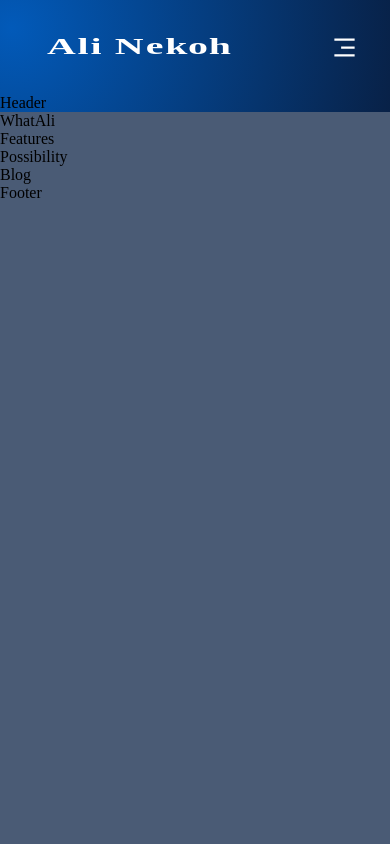
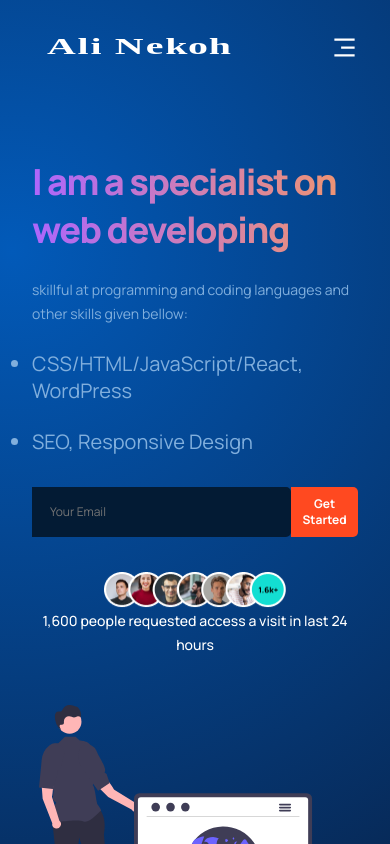
Before and after one commit to aliniko/Ali-Nekoh-React-Portfolio-, a React (Create React App) app: page / in a window 390 px wide. Shown: the top 844 px of the page. Built offline with nearby package versions, Linux system fonts and the light colour scheme.

Commit message:
header completed with small devices also

```diff
--- a/src/containers/header/Header.jsx
+++ b/src/containers/header/Header.jsx
@@ -1,10 +1,33 @@
 import React from 'react'
 import './header.css';
+import people from '../../assets/people.png';
+import ali from '../../assets/ali.svg';
+
 
 const Header = () => {
     return (
-        <div>
-            Header
+        <div className='nekoh__header section__padding id="home'>
+            <div className='nekoh__header-content'>
+                <h1 className='gradient__text'>I am a specialist on web developing </h1>
+                <p>skillful at programming and coding languages and other skills given bellow:</p>
+                <ul>
+                    <li>CSS/HTML/JavaScript/React, WordPress</li>
+                    <li>SEO, Responsive Design</li>
+                </ul>
+                <div className='nekoh__header-content__input'>
+                <input type="email" placeholder='Your Email' />
+                <button type="button"> Get Started</button>
+                </div>
+            <div className='nekoh__header-content__people'>
+                <img src={people} alt="" />
+                <p>1,600 people requested access a visit in last 24 hours</p>
+            </div>
+            </div>
+
+            <div className='nekoh__header-image'>
+                <img src={ali} alt="ali" />
+            </div>
+
         </div>
     )
 }
--- a/src/containers/header/header.css
+++ b/src/containers/header/header.css
@@ -0,0 +1,161 @@
+.nekoh__header{
+    display: flex;
+}
+
+.nekoh__header-content {
+    flex: 1;
+    display: flex;
+    justify-content: center;
+    align-items: flex-start;
+    flex-direction: column;
+    margin-right: 3rem;
+}
+
+.nekoh__header-content h1 {
+    font-family: var(--font-family);
+    font-weight: 800;
+    font-size: 62px;
+    line-height: 75px;
+    letter-spacing: -0.04em;
+}
+
+.nekoh__header-content p,
+.nekoh__header-content li {
+    font-family: var(--font-family);
+    font-size: normal;
+    font-weight: normal;
+    font-size: 20px;
+    line-height: 27px;
+    color: var(--color-text);
+    margin-top: 1.5rem;
+}
+
+.nekoh__header-content__input {
+    width: 100%;
+    margin: 2rem 0 .1rem;
+    display: flex;
+}
+
+.nekoh__header-content__input input {
+    flex: 2;
+    width: 100%;
+    min-height: 50px;
+    font-family: var(--font-family);
+    font-size: 20px;
+    line-height: 27px;
+    background: var(--color-footer);
+    border: 2px solid var(--color-footer);
+    padding: 0 1rem;
+    outline: none;
+    color: #fff;
+    border-top-right-radius: 5px;
+    border-bottom-right-radius: 5px;
+}
+
+.nekoh__header-content__input button {
+    flex: 0.6;
+    width: 100%;
+    min-height: 50px;
+    background: #ff4920;
+    font-family: var(--font-family);
+    font-size: normal;
+    font-weight: bold;
+    font-size: 20px;
+    line-height: 27px;
+    color: #ffffff;
+    border: none;
+    border-top-right-radius: 5px;
+    border-bottom-right-radius: 5px;
+}
+
+.nekoh__header-content__people {
+    width: 100%;
+    display: flex;
+    justify-content: flex-start;
+    align-items: center;
+    margin-top: 2rem;
+}
+
+.nekoh__header-content__people img {
+    width: 181.79px;
+    height: 38px;
+}
+
+.nekoh__header-content__people p {
+    margin: 0 0 0 1rem;
+    font-family: var(--font-family);
+    font-weight: 500;
+    font-size: 12px;
+    line-height: 38px;
+    color: #ffffff;
+    text-align: center;
+}
+
+.nekoh__header-image {
+    flex: 1;
+    display: flex;
+    justify-content: center;
+    align-items: center;
+}
+
+.nekoh__header-image img {
+    width: 100%;
+    height: 100%;
+}
+
+
+/* Small devices */
+@media screen and (max-width: 1050px) {
+    .nekoh__header {
+        flex-direction: column;
+    }
+
+    .nekoh__header-content {
+        margin: 0 0 3rem;
+    }
+}
+
+@media screen and (max-width: 650px) {
+    .nekoh__header h1 {
+        font-size: 48px;
+        line-height: 60px;
+    }
+
+    .nekoh__header p {
+        font-size: 16px;
+        line-height: 24px;
+    }
+
+    .nekoh__header-content__people {
+        flex-direction: column;
+    }
+
+    .nekoh__header-content__people p {
+        margin: 0;
+    }
+
+    .nekoh__header-content__input input,
+    .nekoh__header-content__input button {
+        font-size: 16px;
+        line-height: 24px;
+    }
+}
+
+@media screen and (max-width: 490px) {
+    .nekoh__header h1 {
+        font-size: 36px;
+        line-height: 48px;
+    }
+
+    .nekoh__header p{
+        font-size: 14px;
+        line-height: 24px;
+    }
+
+    .nekoh__header-content__input input,
+    .nekoh__header-content__input button {
+        font-size: 12px;
+        line-height: 16px;
+    }
+
+}
```
Also changed, not shown: src/assets/ali.svg (added).
